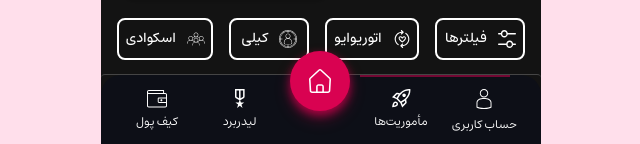
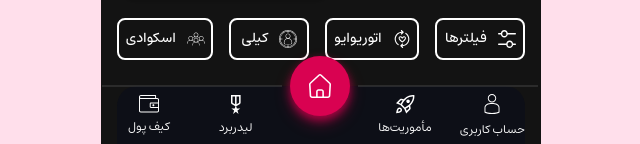
Before and after one commit to slmn-pr/gg10-front, a React (Vite) app: page /home in a window 1280 px wide. Shown: the part 654-798 px from the top of the page, without its empty margins (319-959 px from the left). Built offline with nearby package versions, Linux system fonts and the light colour scheme.

Commit message:
Update bottom navigation styles for improved layout and consistency. Adjust height, padding, and border properties, and correct positioning of decorative elements to align with theme colors.

```diff
--- a/src/components/layout/bottom-navigation.jsx
+++ b/src/components/layout/bottom-navigation.jsx
@@ -77,11 +77,12 @@ const MDBottomNavigation = () => {
         left: '50%',
         transform: 'translateX(-50%)',
         width: 440,
-        height: 72,
+        height: '60px',
         bgcolor: 'custom.bg1',
-        borderTop: `1px solid ${theme.palette.custom.bottomNavigationGreyLine}`,
+        // borderTop: `1px solid ${theme.palette.custom.bottomNavigationGreyLine}`,
         zIndex: 1000,
         pointerEvents: 'none',
+        px: 2,
       }}
     >
       <Box
@@ -92,7 +93,6 @@ const MDBottomNavigation = () => {
           display: 'flex',
           alignItems: 'center',
           justifyContent: 'space-between',
-          px: 3,
           position: 'relative',
           background: '#0D0F17',
           borderTopLeftRadius: 20,
@@ -126,23 +126,23 @@ const MDBottomNavigation = () => {
                 '&::after': {
                   content: '""',
                   position: 'absolute',
-                  top: '25px',
+                  top: '30px',
                   transform: 'translateY(-50%)',
-                  left: 'calc(100% + 10px)',
-                  width: '150px',
+                  left: 'calc(100% + 8px)',
+                  width: '180px',
                   height: '1px',
-                  bgcolor: theme.palette.primary.main,
+                  bgcolor: theme.palette.custom.bottomNavigationGreyLine,
                 },
 
-                '&::befor': {
+                '&::before': {
                   content: '""',
                   position: 'absolute',
-                  top: '25px',
+                  top: '30px',
                   transform: 'translateY(-50%)',
-                  left: 'calc(-100% - 10px)',
-                  width: '150px',
-                  height: '10px',
-                  bgcolor: theme.palette.primary.main,
+                  right: 'calc(100% + 8px)',
+                  width: '180px',
+                  height: '1px',
+                  bgcolor: theme.palette.custom.bottomNavigationGreyLine,
                 },
               }}
             >
```
